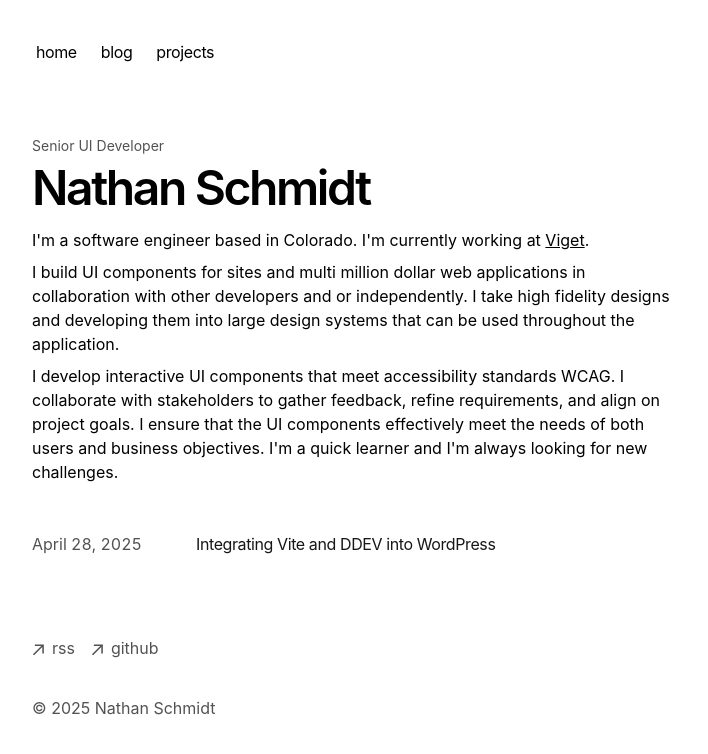
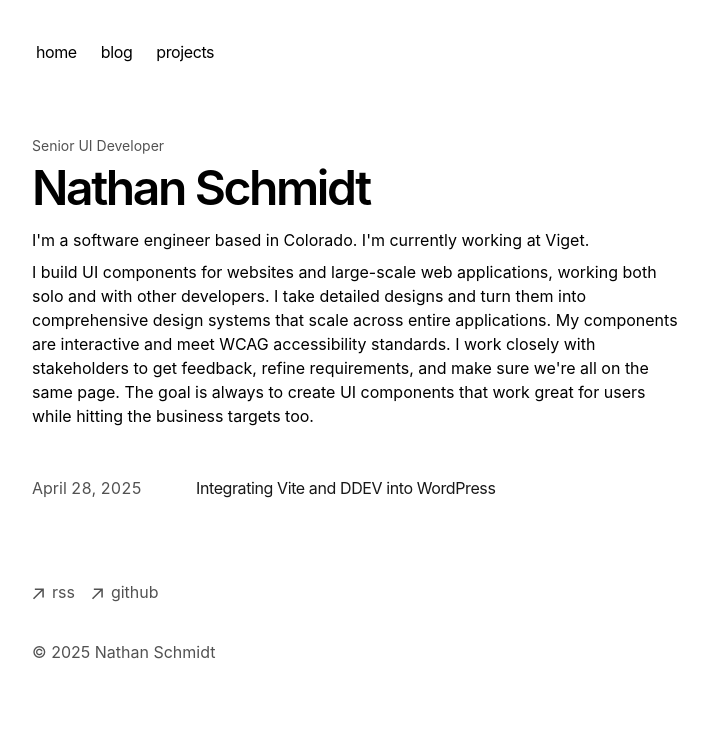
Before and after one commit to nathan-schmidt-viget/nathan-blog, a Next.js app: page / in a window 1280 px wide. Shown: the top 754 px of the page, without its empty margins (280-988 px from the left). Built offline with nearby package versions, Linux system fonts and the light colour scheme.

Commit message:
[n/a] refactor the utils file

```diff
--- /dev/null
+++ b/app/about.mdx
@@ -0,0 +1,10 @@
+---
+title: "About"
+publishedAt: "2025-06-27"
+---
+
+I'm a software engineer based in Colorado. I'm currently working at [Viget](https://www.viget.com).
+
+I build UI components for sites and multi million dollar web applications in collaboration with other developers and or independently. I take high fidelity designs and developing them into large design systems that can be used throughout the application.
+
+I develop interactive UI components that meet accessibility standards WCAG. I collaborate with stakeholders to gather feedback, refine requirements, and align on project goals. I ensure that the UI components effectively meet the needs of both users and business objectives. I'm a quick learner and I'm always looking for new challenges.
--- a/app/blog/[slug]/page.tsx
+++ b/app/blog/[slug]/page.tsx
@@ -1,6 +1,6 @@
 import { notFound } from "next/navigation";
 import { CustomMDX } from "app/components/mdx";
-import { formatDate, getBlogPosts } from "app/blog/utils";
+import { formatDate, getBlogPosts } from "app/utils/utils";
 import { baseUrl } from "app/sitemap";
 
 export async function generateStaticParams() {
--- a/app/blog/utils.ts
+++ /dev/null
@@ -1,91 +0,0 @@
-import fs from "fs";
-import path from "path";
-
-type Metadata = {
-  title: string;
-  publishedAt: string;
-  summary: string;
-  url: string;
-  image?: string;
-};
-
-function parseFrontmatter(fileContent: string) {
-  let frontmatterRegex = /---\s*([\s\S]*?)\s*---/;
-  let match = frontmatterRegex.exec(fileContent);
-  let frontMatterBlock = match![1];
-  let content = fileContent.replace(frontmatterRegex, "").trim();
-  let frontMatterLines = frontMatterBlock.trim().split("\n");
-  let metadata: Partial<Metadata> = {};
-
-  frontMatterLines.forEach((line) => {
-    let [key, ...valueArr] = line.split(": ");
-    let value = valueArr.join(": ").trim();
-    value = value.replace(/^['"](.*)['"]$/, "$1"); // Remove quotes
-    metadata[key.trim() as keyof Metadata] = value;
-  });
-
-  return { metadata: metadata as Metadata, content };
-}
-
-function getMDXFiles(dir) {
-  return fs.readdirSync(dir).filter((file) => path.extname(file) === ".mdx");
-}
-
-function readMDXFile(filePath) {
-  let rawContent = fs.readFileSync(filePath, "utf-8");
-  return parseFrontmatter(rawContent);
-}
-
-function getMDXData(dir) {
-  let mdxFiles = getMDXFiles(dir);
-  return mdxFiles.map((file) => {
-    let { metadata, content } = readMDXFile(path.join(dir, file));
-    let slug = path.basename(file, path.extname(file));
-
-    return {
-      metadata,
-      slug,
-      content,
-    };
-  });
-}
-
-export function getBlogPosts() {
-  return getMDXData(path.join(process.cwd(), "app", "blog", "posts"));
-}
-
-export function formatDate(date: string, includeRelative = false) {
-  let currentDate = new Date();
-  if (!date.includes("T")) {
-    date = `${date}T00:00:00`;
-  }
-  let targetDate = new Date(date);
-
-  let yearsAgo = currentDate.getFullYear() - targetDate.getFullYear();
-  let monthsAgo = currentDate.getMonth() - targetDate.getMonth();
-  let daysAgo = currentDate.getDate() - targetDate.getDate();
-
-  let formattedDate = "";
-
-  if (yearsAgo > 0) {
-    formattedDate = `${yearsAgo}y ago`;
-  } else if (monthsAgo > 0) {
-    formattedDate = `${monthsAgo}mo ago`;
-  } else if (daysAgo > 0) {
-    formattedDate = `${daysAgo}d ago`;
-  } else {
-    formattedDate = "Today";
-  }
-
-  let fullDate = targetDate.toLocaleString("en-us", {
-    month: "long",
-    day: "numeric",
-    year: "numeric",
-  });
-
-  if (!includeRelative) {
-    return fullDate;
-  }
-
-  return `${fullDate} (${formattedDate})`;
-}
--- /dev/null
+++ b/app/components/about.tsx
@@ -0,0 +1,27 @@
+export default function About() {
+  return (
+    <>
+      <p>
+        I'm a software engineer based in Colorado. I'm currently working at{" "}
+        <a
+          href='https://www.viget.com'
+          target='_blank'
+          rel='noopener noreferrer'
+        >
+          Viget
+        </a>
+        .
+      </p>
+      <p>
+        I build UI components for websites and large-scale web applications,
+        working both solo and with other developers. I take detailed designs and
+        turn them into comprehensive design systems that scale across entire
+        applications. My components are interactive and meet WCAG accessibility
+        standards. I work closely with stakeholders to get feedback, refine
+        requirements, and make sure we're all on the same page. The goal is
+        always to create UI components that work great for users while hitting
+        the business targets too.
+      </p>
+    </>
+  );
+}
--- a/app/components/posts.tsx
+++ b/app/components/posts.tsx
@@ -1,5 +1,5 @@
 import Link from "next/link";
-import { formatDate, getBlogPosts } from "app/blog/utils";
+import { formatDate, getBlogPosts } from "app/utils/utils";
 
 export function BlogPosts() {
   let allBlogs = getBlogPosts();
--- a/app/components/projects.tsx
+++ b/app/components/projects.tsx
@@ -1,5 +1,5 @@
 import Link from "next/link";
-import { formatDate, getProjects } from "../projects/utils";
+import { formatDate, getProjects } from "../utils/utils";
 
 export function Projects() {
   let allProjects = getProjects();
--- a/app/page.tsx
+++ b/app/page.tsx
@@ -1,4 +1,5 @@
 import { BlogPosts } from "app/components/posts";
+import About from "app/components/about";
 
 export default function Page() {
   return (
@@ -12,32 +13,7 @@ export default function Page() {
         </h1>
       </div>
       <div className='flex flex-col gap-2'>
-        <p>
-          I'm a software engineer based in Colorado. I'm currently working at{" "}
-          <a
-            href='https://www.viget.com'
-            target='_blank'
-            className='underline hover:no-underline focus-visible:no-underline'
-            rel='noopener noreferrer'
-          >
-            Viget
-          </a>
-          .
-        </p>
-        <p>
-          I build UI components for sites and multi million dollar web
-          applications in collaboration with other developers and or
-          independently. I take high fidelity designs and developing them into
-          large design systems that can be used throughout the application.
-        </p>
-        <p>
-          I develop interactive UI components that meet accessibility standards
-          WCAG. I collaborate with stakeholders to gather feedback, refine
-          requirements, and align on project goals. I ensure that the UI
-          components effectively meet the needs of both users and business
-          objectives. I'm a quick learner and I'm always looking for new
-          challenges.
-        </p>
+        <About />
       </div>
       <div className='my-8'>
         <BlogPosts />
--- a/app/projects/[slug]/page.tsx
+++ b/app/projects/[slug]/page.tsx
@@ -1,6 +1,6 @@
 import { notFound } from "next/navigation";
 import { CustomMDX } from "app/components/mdx";
-import { formatDate, getProjects } from "../utils";
+import { formatDate, getProjects } from "../../utils/utils";
 import { baseUrl } from "app/sitemap";
 
 export async function generateStaticParams() {
--- a/app/sitemap.ts
+++ b/app/sitemap.ts
@@ -1,5 +1,4 @@
-import { getBlogPosts } from "app/blog/utils";
-import { getProjects } from "./projects/utils";
+import { getBlogPosts, getProjects } from "app/utils/utils";
 
 export const baseUrl = "https://nathanschmidt.netlify.app";
 
--- a/app/projects/utils.ts
+++ b/app/utils/utils.ts
@@ -1,7 +1,20 @@
 import fs from "fs";
 import path from "path";
 
-type Metadata = {
+type AboutMetadata = {
+  title: string;
+  publishedAt: string;
+};
+
+type BlogMetadata = {
+  title: string;
+  publishedAt: string;
+  summary: string;
+  url: string;
+  image?: string;
+};
+
+type ProjectMetadata = {
   title: string;
   publishedAt: string;
   summary: string;
@@ -17,16 +30,16 @@ function parseFrontmatter(fileContent: string) {
   let frontMatterBlock = match![1];
   let content = fileContent.replace(frontmatterRegex, "").trim();
   let frontMatterLines = frontMatterBlock.trim().split("\n");
-  let metadata: Partial<Metadata> = {};
+  let metadata: Record<string, string> = {};
 
   frontMatterLines.forEach((line) => {
     let [key, ...valueArr] = line.split(": ");
     let value = valueArr.join(": ").trim();
     value = value.replace(/^['"](.*)['"]$/, "$1"); // Remove quotes
-    metadata[key.trim() as keyof Metadata] = value;
+    metadata[key.trim()] = value;
   });
 
-  return { metadata: metadata as Metadata, content };
+  return { metadata, content };
 }
 
 function getMDXFiles(dir) {
@@ -38,22 +51,40 @@ function readMDXFile(filePath) {
   return parseFrontmatter(rawContent);
 }
 
-function getMDXData(dir) {
+function getBlogMDXData(dir) {
   let mdxFiles = getMDXFiles(dir);
   return mdxFiles.map((file) => {
     let { metadata, content } = readMDXFile(path.join(dir, file));
     let slug = path.basename(file, path.extname(file));
 
     return {
-      metadata,
+      metadata: metadata as BlogMetadata,
       slug,
       content,
     };
   });
 }
 
+function getProjectMDXData(dir) {
+  let mdxFiles = getMDXFiles(dir);
+  return mdxFiles.map((file) => {
+    let { metadata, content } = readMDXFile(path.join(dir, file));
+    let slug = path.basename(file, path.extname(file));
+
+    return {
+      metadata: metadata as ProjectMetadata,
+      slug,
+      content,
+    };
+  });
+}
+
+export function getBlogPosts() {
+  return getBlogMDXData(path.join(process.cwd(), "app", "blog", "posts"));
+}
+
 export function getProjects() {
-  return getMDXData(path.join(process.cwd(), "app", "projects", "work"));
+  return getProjectMDXData(path.join(process.cwd(), "app", "projects", "work"));
 }
 
 export function formatDate(date: string, includeRelative = false) {
```
Also changed, not shown: app/rss/route.ts (+10 -10 lines).
